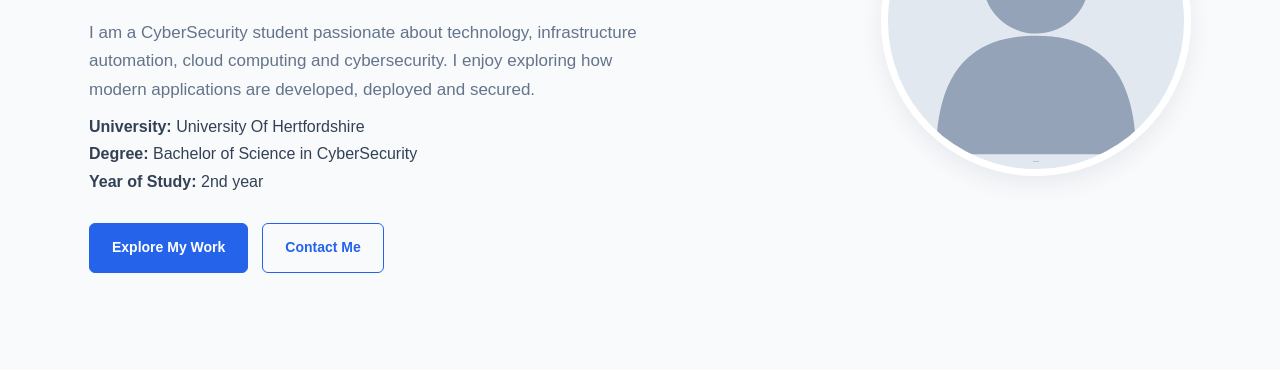
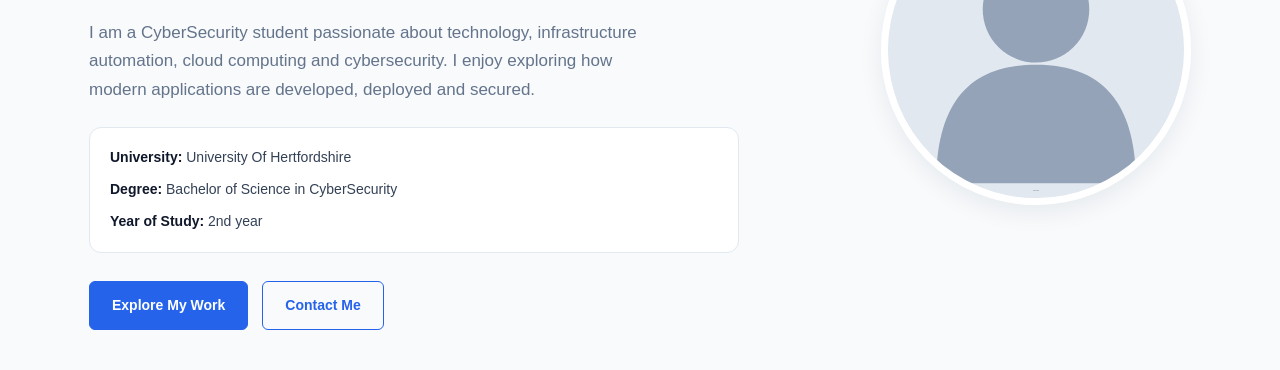
Before and after one commit to um25aac/Personal-Portfolio, a plain HTML site: page index.html in a window 1280 px wide. Shown: the part 408-778 px from the top of the page. Drawn offline with Linux system fonts and the light colour scheme.

Commit message:
Add profile information styles to CSS

```diff
--- a/assets/css/style.css
+++ b/assets/css/style.css
@@ -726,3 +726,26 @@ footer {
     }
 
 }
+
+
+
+.profile-information {
+    margin-top: 22px;
+    padding: 18px 20px;
+    background: var(--white);
+    border: 1px solid var(--border);
+    border-radius: var(--radius-md);
+}
+
+.profile-information p {
+    margin-bottom: 8px;
+    font-size: 14px;
+}
+
+.profile-information p:last-child {
+    margin-bottom: 0;
+}
+
+.profile-information strong {
+    color: var(--dark);
+}
```
